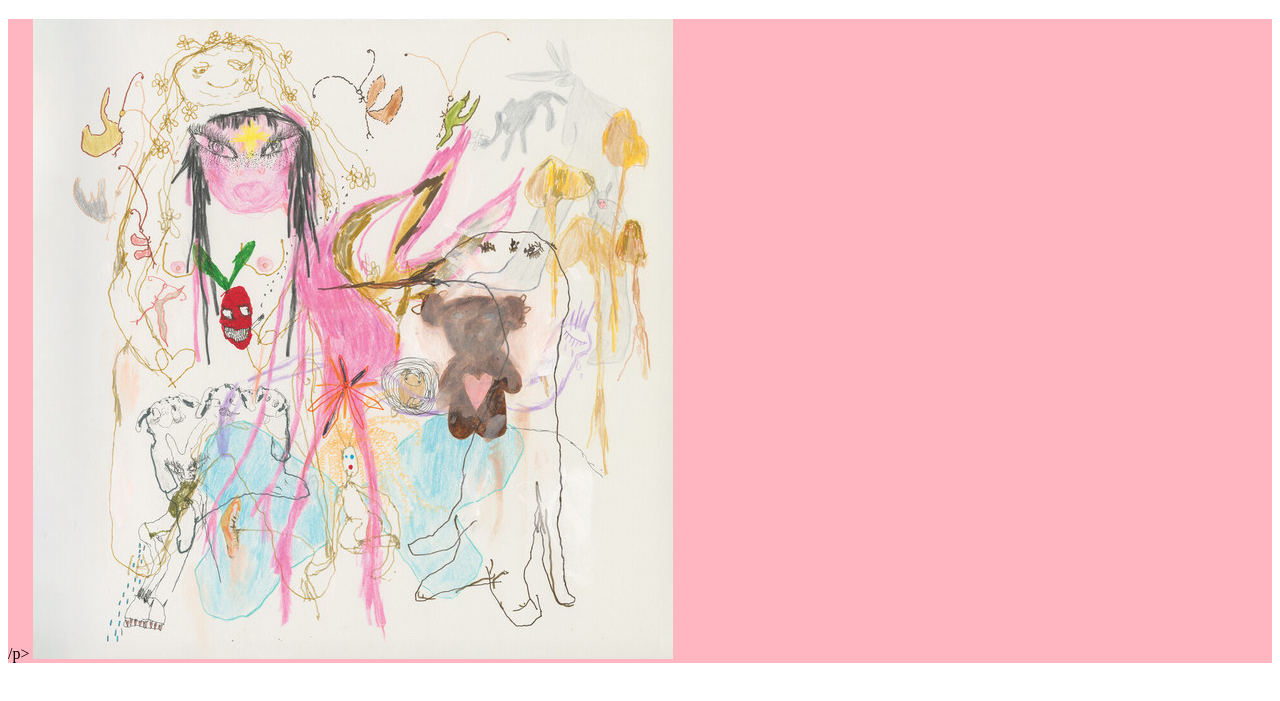
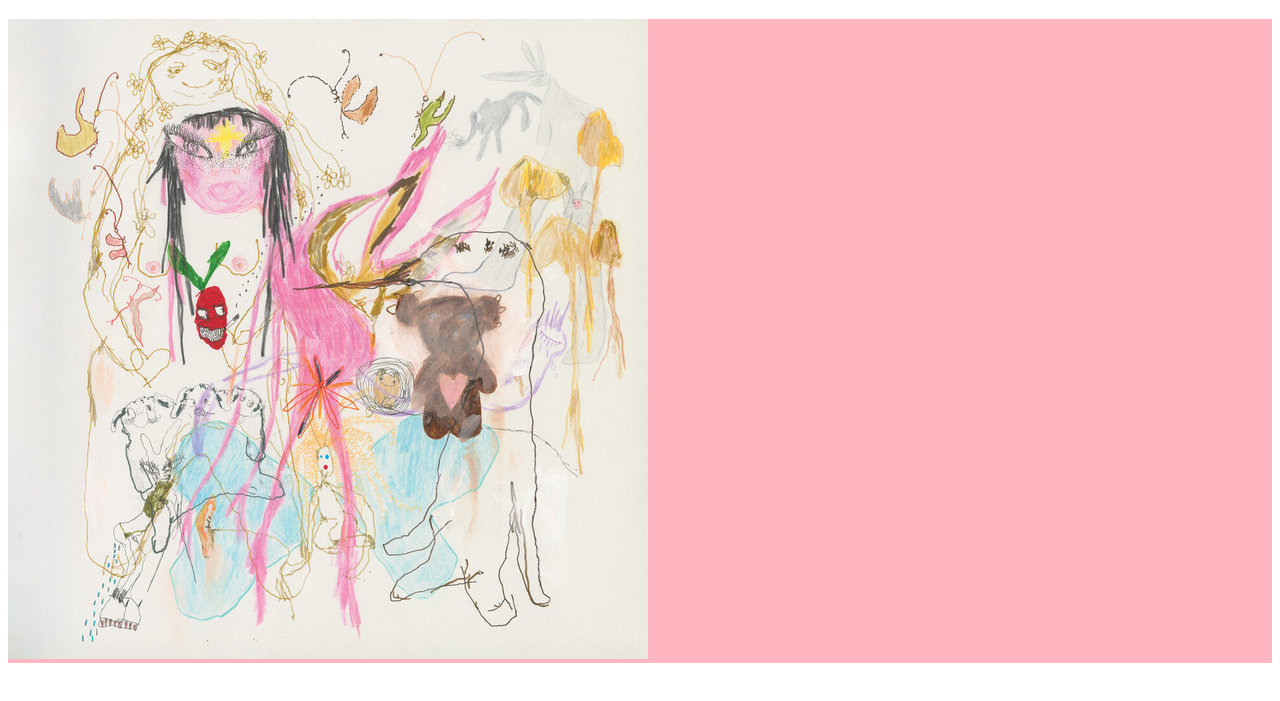
Before and after one commit to fideelll/myfirstpage, a plain HTML site: page index.html in a window 1280 px wide. Shown: the part 61-762 px from the top of the page. Drawn offline with Linux system fonts and the light colour scheme.

Commit message:
Update index.html

```diff
--- a/index.html
+++ b/index.html
@@ -3,7 +3,7 @@
   <body>
     <h1 style="background-color:DarkSlateBlue;">Welcome :3 </h1>
 
-    <p style="background-color:LightPink;" style="color:CornflowerBlue;"  Hi! My name is Fidel Nazarene Calit. I like to binge watch shows.  :) STAN BEABADOOBEEEEEEEEE I LOVE HERRRR>/p>
+    <p style="background-color:LightPink;" style="color:CornflowerBlue;"  Hi! My name is Fidel Nazarene Calit. I like to binge watch shows.  :) STAN BEABADOOBEEEEEEEEE I LOVE HERRRR>
 
       <img src="ab67616d0000b273384d10f967c2b914de7e2713.jfif" alt="Beatopia album cover">
 
```
